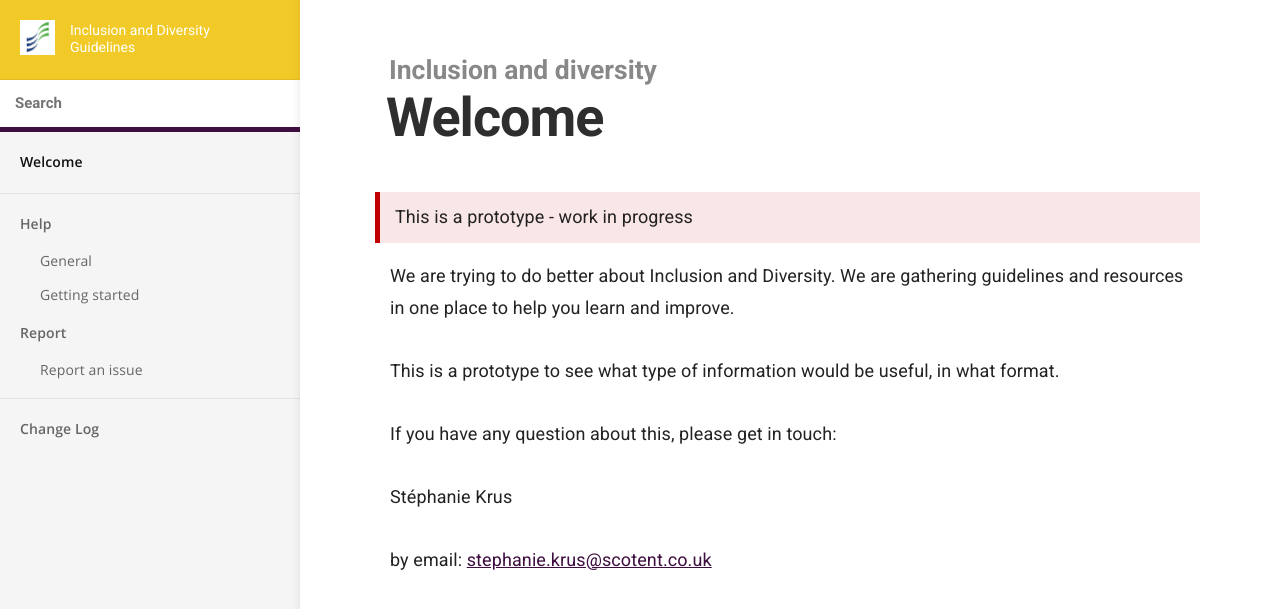
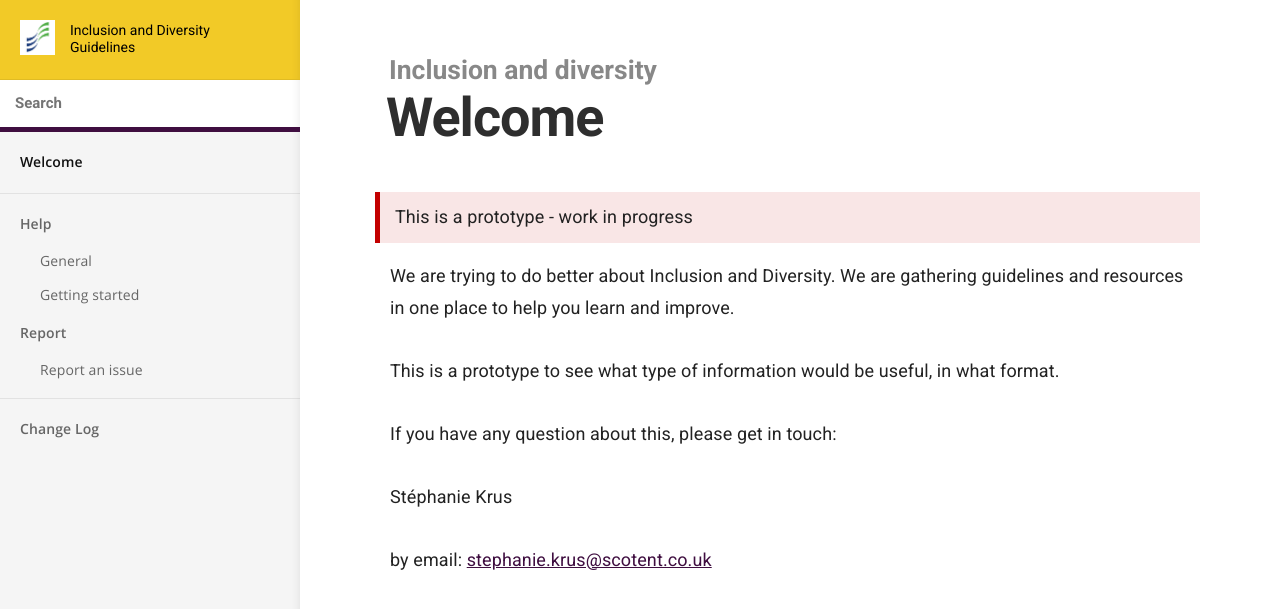
Before and after one commit to numbat70/inclusion2021, a Jekyll site: the page built from index.md, in a window 1280 px wide. Shown: the top 609 px of the page. Built offline with Jekyll 4.4.1, drawn with Linux system fonts in a browser that asks for light colours.

Commit message:
SK - change h1 colour in header

```diff
--- a/_sass/_layout.scss
+++ b/_sass/_layout.scss
@@ -98,7 +98,7 @@ header {
 		height: $nav-header-height;
 		box-sizing: border-box;
 		background-color: $brand-colour;
-		color: #fff;
+		color: #000; // was #fff;
 		margin: 0;
 		font-size: 1.7rem;
 		line-height: 0.8;
```
